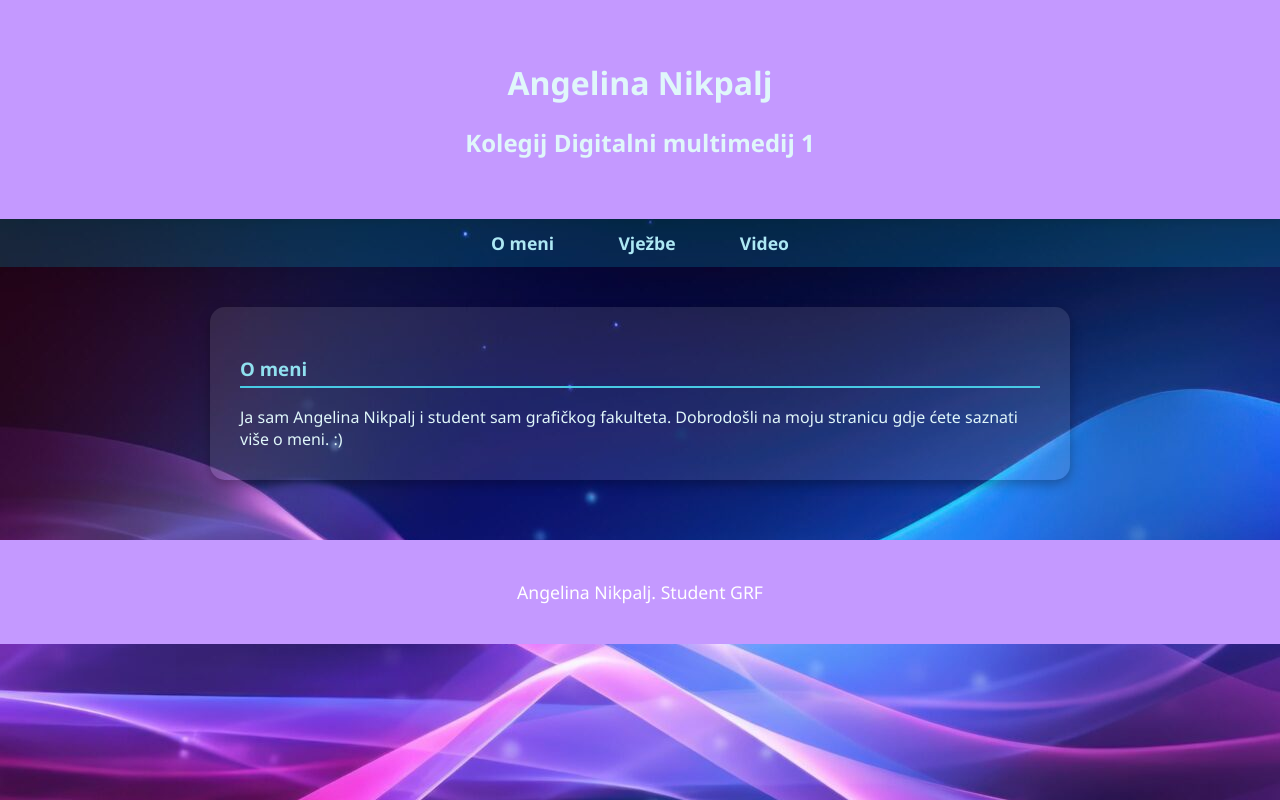
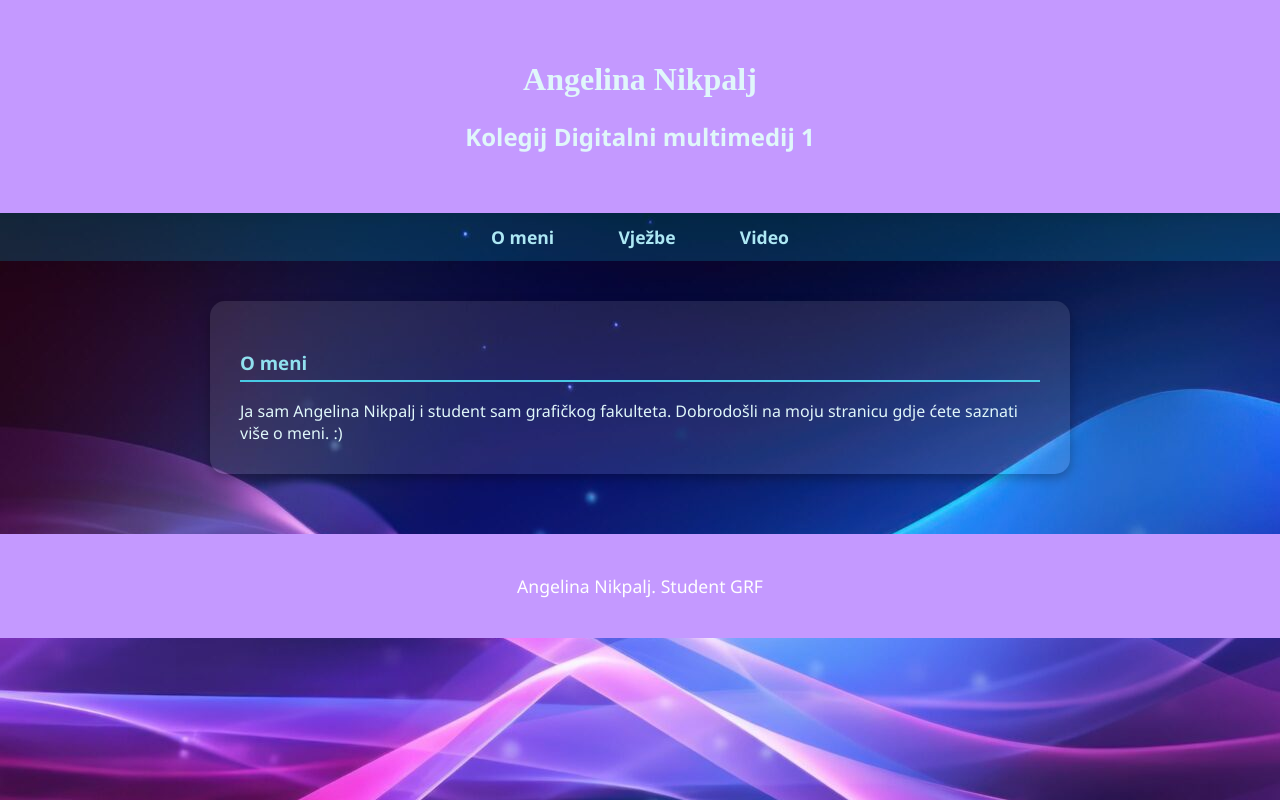
Before and after one commit to Angie3105/AngelinaNikpalj, a plain HTML site: page index.html in a window 1280 px wide. Drawn offline with Linux system fonts and the light colour scheme.

Commit message:
Update stil.css

```diff
--- a/stil.css
+++ b/stil.css
@@ -16,6 +16,11 @@
       text-align: center;
       box-shadow: 0 4px 8px rgba(0,0,0,0.2);
     }
+
+    h1 {
+	    font-family: 'AngelinaNikpalj';
+	    src: url('Materijali/AngelinaNikpalj.ttf') format('truetype')
+	}
 
     nav {
       background-color: rgba(0, 180, 216, 0.2);
```
